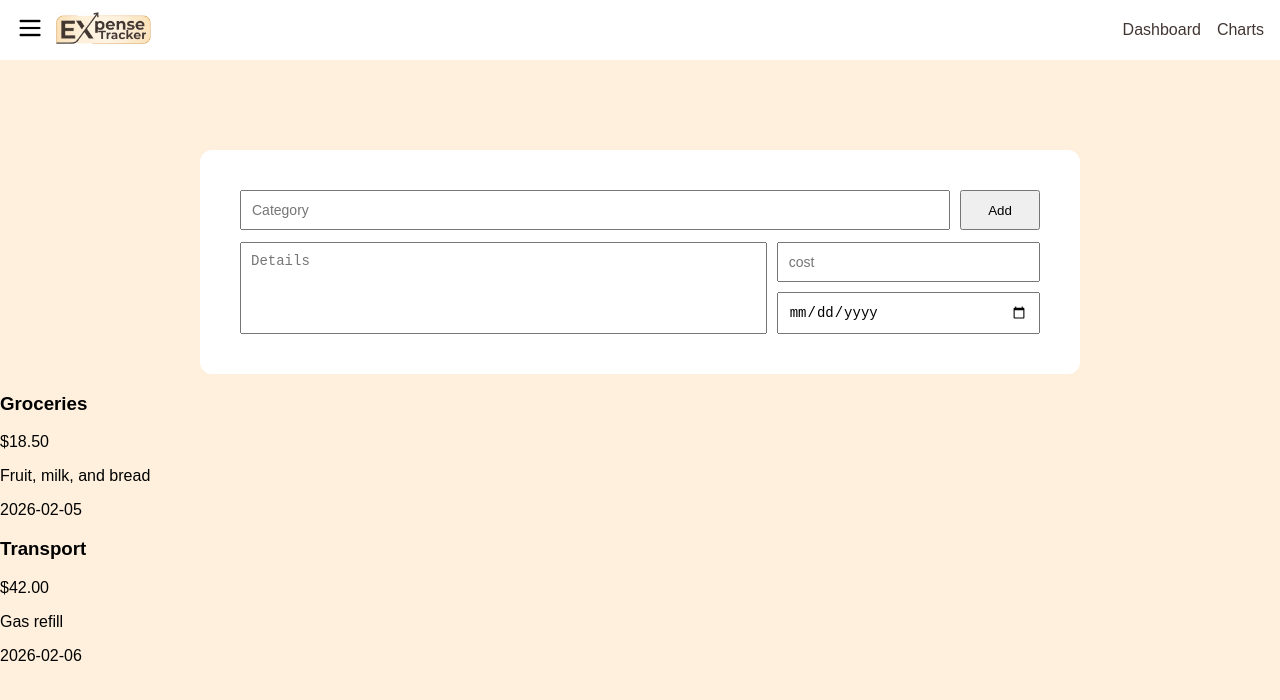
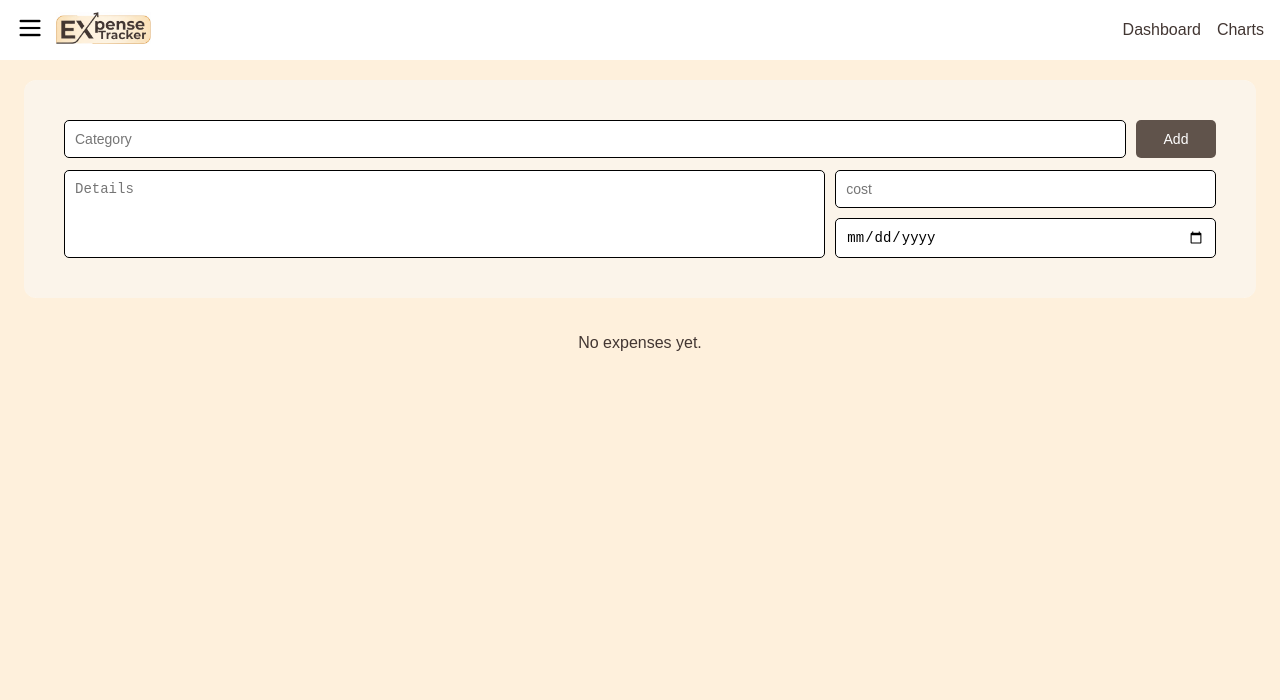
Before and after one commit to rajarshi-tech/Expense-Tracker, a React (Vite) app in the folder expense-tracker/: page / in a window 1280 px wide. Shown: the top 700 px of the page. Built offline with nearby package versions, Linux system fonts and the light colour scheme.

Commit message:
tidied up css

```diff
--- a/expense-tracker/src/components/ExpenseForm.css
+++ b/expense-tracker/src/components/ExpenseForm.css
@@ -1,10 +1,11 @@
 .expense-form {
   margin-left: auto;
   margin-right: auto;
-  margin-top: 150px;
-  max-width: 800px;
+  margin-top: 80px;
+  margin-bottom: 20px;
+  max-width: 90%;
   padding: 40px;
-  background: #fff;
+  background: #f9f9f982;
   border-radius: 12px;
 }
 
@@ -39,6 +40,7 @@
   width: 100%;
   height: 100%;
   resize: none;       /* optional */
+  border-radius: 5px;
 }
 
 /* RIGHT */
@@ -56,4 +58,17 @@
   padding: 10px;
   font-size: 14px;
   box-sizing: border-box;
+  border-radius: 5px;
+  border-style: solid;
+  border-color: black;
+  border-width: 1px;
 }
+
+.add-button {
+  border-radius: 5px;
+  border-style: none;
+  padding: 5px;
+  font-size: 14px;
+  color: white;
+  background-color: #60534b;
+}
--- a/expense-tracker/src/components/ExpenseForm.jsx
+++ b/expense-tracker/src/components/ExpenseForm.jsx
@@ -42,7 +42,7 @@ export function ExpenseForm() {
             value={category}
             onChange={(event) => setCategory(event.target.value)}
           />
-          <button type="submit">Add</button>
+          <button className="add-button" type="submit">Add</button>
         </div>
 
         <div className="bottom">
--- /dev/null
+++ b/expense-tracker/src/components/ExpenseItem.css
@@ -0,0 +1,39 @@
+.expense-item {
+  display: flex;
+  align-items: center;
+  gap: 12px;
+  padding: 10px 14px;
+  border-bottom: 1px solid #e5e5e5;
+  font-size: 14px;
+}
+
+/* Category: short, fixed-ish width */
+.item-category {
+  flex: 0 0 90px;
+  font-weight: 600;
+  text-transform: capitalize;
+  white-space: nowrap;
+}
+
+/* Details: flexible, wraps to 2 lines max */
+.item-details {
+  flex: 1;
+  min-width: 0;
+  line-height: 1.3;
+  overflow: hidden;
+}
+
+/* Date: fixed width */
+.item-date {
+  flex: 0 0 110px;
+  white-space: nowrap;
+  color: #423632;
+  font-size: 13px;
+}
+
+/* Cost: fixed, right-aligned */
+.item-cost {
+  flex: 0 0 80px;
+  text-align: right;
+  font-weight: 600;
+}
--- a/expense-tracker/src/components/ExpenseItem.jsx
+++ b/expense-tracker/src/components/ExpenseItem.jsx
@@ -1,13 +1,13 @@
+import './ExpenseItem.css'
+
 export function ExpenseItem({ expense }) {
 
   return (
     <div className="expense-item">
-      <div className="expense-item-top">
-        <h3>{expense.category}</h3>
-        <span className="expense-item-cost">${expense.cost.toFixed(2)}</span>
-      </div>
-      <p className="expense-item-details">{expense.details}</p>
-      <time className="expense-item-date">{expense.date}</time>
+      <div className="item-category">{expense.category}</div>
+      <div className="item-details">{expense.details}</div>
+      <div className="item-date">{expense.date}</div>
+      <div className="item-cost">{expense.cost.toFixed(2)}</div>
     </div>
   )
 }
--- /dev/null
+++ b/expense-tracker/src/components/ExpenseList.css
@@ -0,0 +1,32 @@
+.expense-list {
+  max-width: 90%;
+  margin-left: auto;
+  margin-right: auto;
+  background: #f9f9f982;
+  padding: 40px;
+  border-radius: 12px;
+}
+
+/* Header row */
+.expense-header {
+  display: flex;
+  align-items: center;
+  gap: 12px;
+  padding: 10px 14px;
+  font-size: 13px;
+  font-weight: 600;
+  color: #423632;
+  border-bottom: 2px solid #ddd;
+  background-color: #ffffff;
+  border-radius: 12px;
+  border-width: 1px;
+  border-style: solid;
+  border-color: #60534b;
+}
+
+/* Empty state */
+.expense-empty {
+  padding: 16px;
+  color: #423632;
+  text-align: center;
+}
--- a/expense-tracker/src/components/ExpenseList.jsx
+++ b/expense-tracker/src/components/ExpenseList.jsx
@@ -1,6 +1,7 @@
 import { useContext } from 'react'
 import { ExpenseContext } from '../context/ExpenseContext'
 import { ExpenseItem } from './ExpenseItem'
+import './ExpenseList.css'
 
 export function ExpenseList() {
   const { expenses } = useContext(ExpenseContext)
@@ -10,10 +11,18 @@ export function ExpenseList() {
   }
 
   return (
-    <div className="expense-list">
-      {expenses.map((expense) => (
-        <ExpenseItem key={expense.id} expense={expense} />
-      ))}
-    </div>
+    <>
+      <div className="expense-list">
+        <div className="expense-header">
+          <div className="item-category">Category</div>
+          <div className="item-details">Details</div>
+          <div className="item-date">Date</div>
+          <div className="item-cost">Cost</div>
+        </div>
+        {expenses.map((expense) => (
+          <ExpenseItem key={expense.id} expense={expense} />
+        ))}
+      </div>
+    </>
   )
 }
--- a/expense-tracker/src/context/ExpenseContext.jsx
+++ b/expense-tracker/src/context/ExpenseContext.jsx
@@ -6,6 +6,7 @@ export const ExpenseContext = createContext({
   addExpense: () => {},
 })
 
+/*
 const initialExpenses = [
   {
     id: 'exp-1',
@@ -22,9 +23,10 @@ const initialExpenses = [
     date: '2026-02-06',
   },
 ]
+*/
 
 export function ExpenseProvider({ children }) {
-  const [expenses, setExpenses] = useState(initialExpenses)
+  const [expenses, setExpenses] = useState([])
 
   const addExpense = (expenseInput) => {
     setExpenses((prev) => [
```
